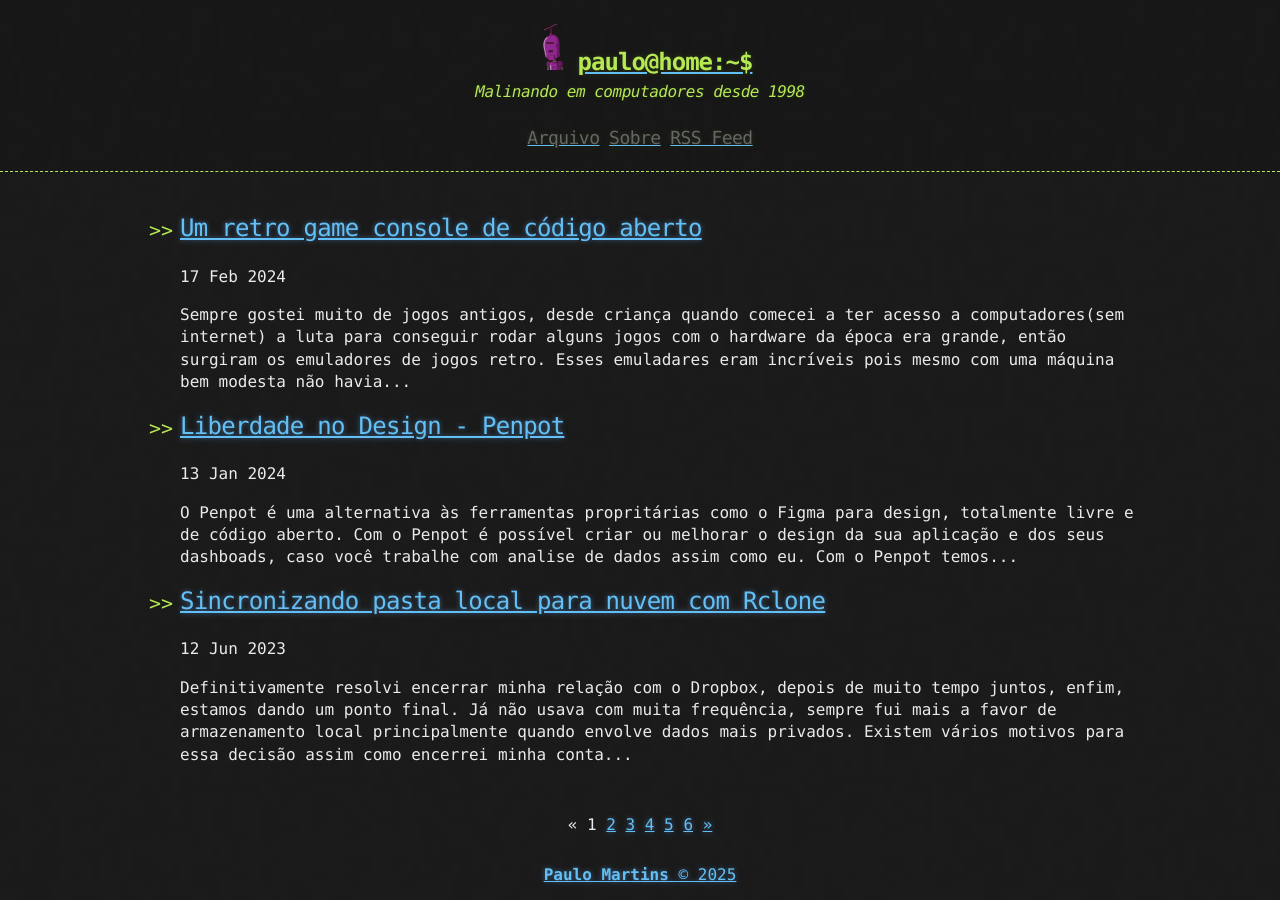
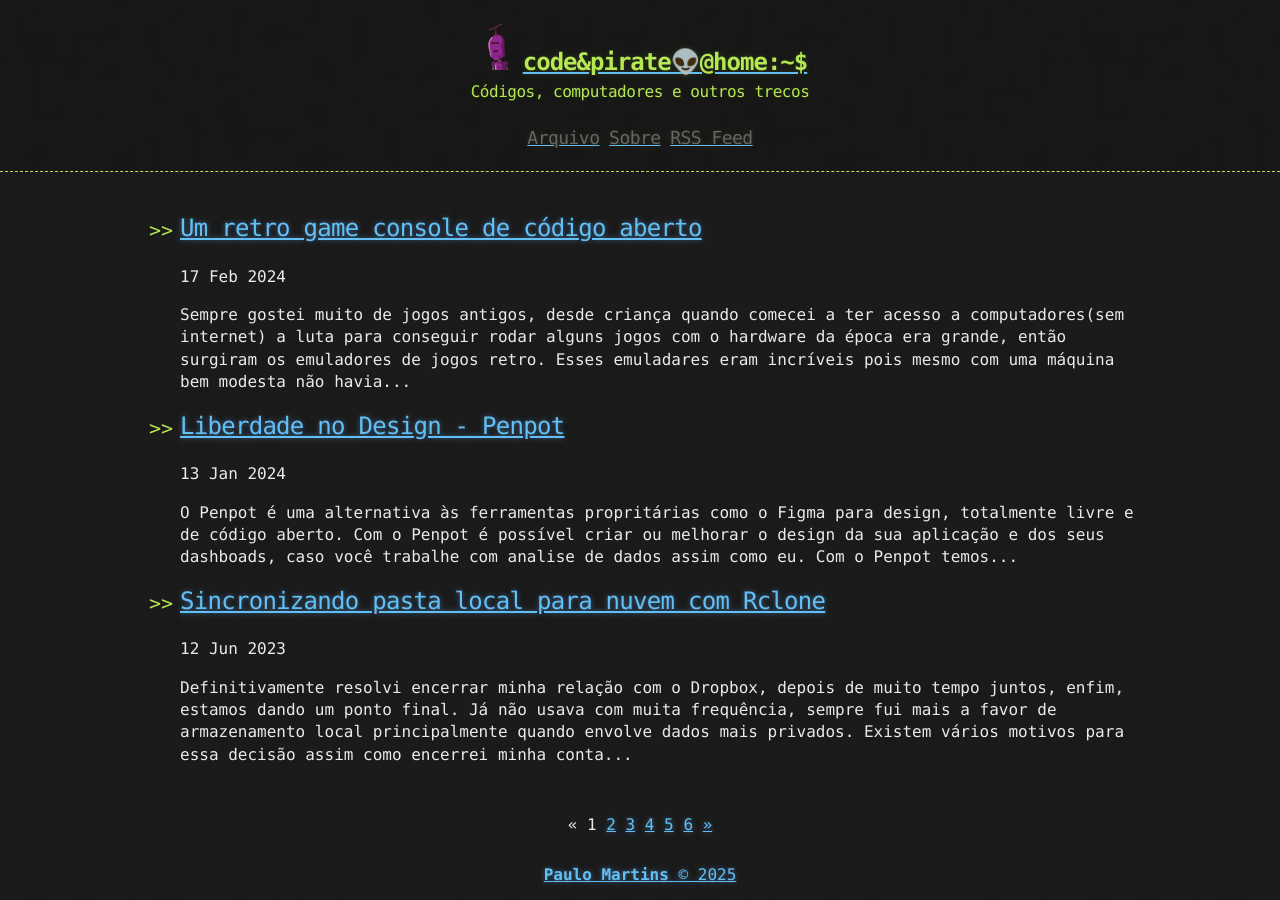
Before and after one commit to paullomarttins/paullomarttins.github.io, a Jekyll site: the page built from index.html, in a window 1280 px wide. Built offline with Jekyll 4.4.1, drawn with Linux system fonts in a browser that asks for light colours; the list of posts is cut into pages by our own code.

Commit message:
Atualizações no header

```diff
--- a/_includes/header.html
+++ b/_includes/header.html
@@ -1,10 +1,9 @@
 <header>
-  <div>
-    <a href="{{ "/" | prepend: site.baseurl | replace: '//', '/' }}">
-    {% assign owner_first_name = site.owner | split: " " %}
-    <h1><img src="{{ "./assets/image.png" | relative_url }}" width="50" height="50" type="image/x-icon">{{ owner_first_name[0] | downcase }}@home:~$</h1>
+  <div class="title-header">
+    <a href="{{ "/" | prepend: site.baseurl | replace: '//', '/' }}" target="_blank" title="by {{ site.owner}}">
+    <h1><img src="{{ "./assets/image.png" | relative_url }}" width="50" height="50" type="image/x-icon">code&pirate👽@home:~$</h1>
     </a>
-    <a style="text-align:center;"><h4><i>Malinando em computadores desde 1998</i></h4></a>
+    <a style="text-align:center;"><h4>Códigos, computadores e outros trecos</h4></a>
     <div class="header-links">
       {% include links.html %}
     </div>
```
